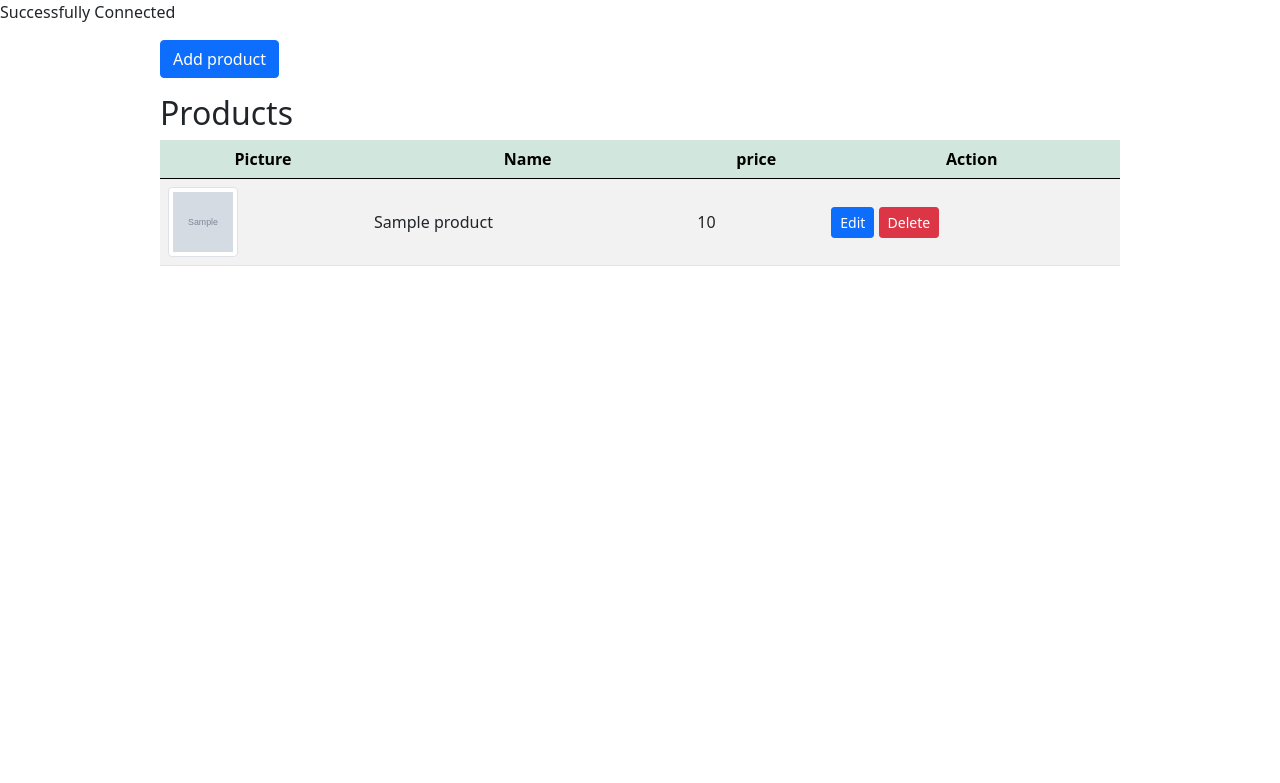
After one commit to abi30/crud, a PHP site: the page made by index copy.php in a window 1280 px wide. The commit adds this page. Shown: the top 783 px of the page. Run offline with PHP 8.4, Linux system fonts and the light colour scheme; tables that the repository leaves empty or names only in its code hold one stand-in row (values such as "Sample post"); grey boxes marked "Sample" are stand-in pictures.

Commit message:
done_prework

```diff
--- a/actions/db_connect.php
+++ b/actions/db_connect.php
@@ -11,6 +11,6 @@ $connect = mysqli_connect($hostname, $username, $password, $dbname);
 // check connection
 if($connect->connect_error) {
     die("Connection failed: " . $connect->connect_error);
-/*}else {
-    echo "Successfully Connected";*/
+}else {
+    echo "Successfully Connected";
 }
--- /dev/null
+++ b/index copy.php
@@ -0,0 +1,68 @@
+<?php
+require_once 'actions/db_connect.php';
+$sql = "SELECT * FROM products";
+$result = mysqli_query($connect ,$sql);
+$tbody=''; //this variable will hold the body for the table
+if(mysqli_num_rows($result)  > 0) {
+    while($row = mysqli_fetch_array($result, MYSQLI_ASSOC)){
+        $tbody .= "<tr>
+            <td><img class='img-thumbnail' src='pictures/" .$row['picture']."'</td>
+            <td>" .$row['name']."</td>
+            <td>" .$row['price']."</td>
+            <td><a href='update.php?id=" .$row['id']."'><button class='btn btn-primary btn-sm' type='button'>Edit</button></a>
+            <a href='delete.php?id=" .$row['id']."'><button class='btn btn-danger btn-sm' type='button'>Delete</button></a></td>
+            </tr>";
+    };
+} else {
+    $tbody =  "<tr><td colspan='5'><center>No Data Available </center></td></tr>";
+}
+
+$connect->close();
+?>
+
+<!DOCTYPE html>
+<html lang="en">
+    <head>
+        <meta charset="UTF-8">
+        <meta name="viewport" content="width=device-width, initial-scale=1.0">
+        <title>PHP CRUD</title>
+        <?php require_once 'components/boot.php'?>
+        <style type="text/css">
+            .manageProduct {
+                margin: auto;
+            }
+            .img-thumbnail {
+                width: 70px !important;
+                height: 70px !important;
+            }
+            td {
+                text-align: left;
+                vertical-align: middle;
+            }
+            tr {
+                text-align: center;
+            }
+        </style>
+    </head>
+    <body>
+        <div class="manageProduct w-75 mt-3">
+            <div class='mb-3'>
+                <a href= "create.php"><button class='btn btn-primary'type="button" >Add product</button></a>
+            </div>
+            <p class='h2'>Products</p>
+            <table class='table table-striped'>
+                <thead class='table-success'>
+                    <tr>
+                        <th>Picture</th>
+                        <th>Name</th>
+                        <th>price</th>
+                        <th>Action</th>
+                    </tr>
+                </thead>
+                <tbody>
+                    <?= $tbody;?>
+                </tbody>
+            </table>
+        </div>
+    </body>
+</html>
```
Also changed, not shown: index.php (+22 -12 lines), pictures/6080ce5728ed0.jpg (added).
